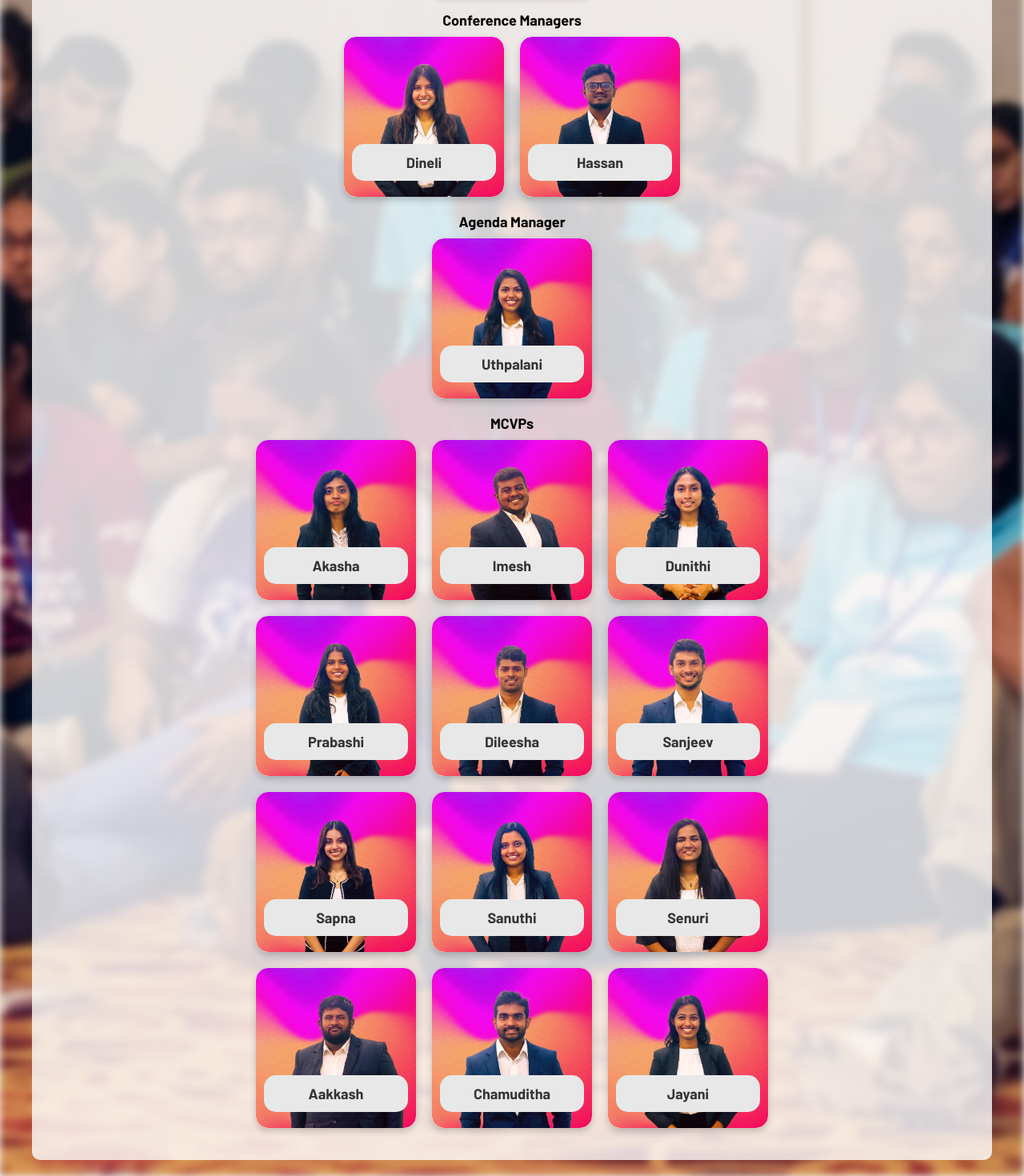
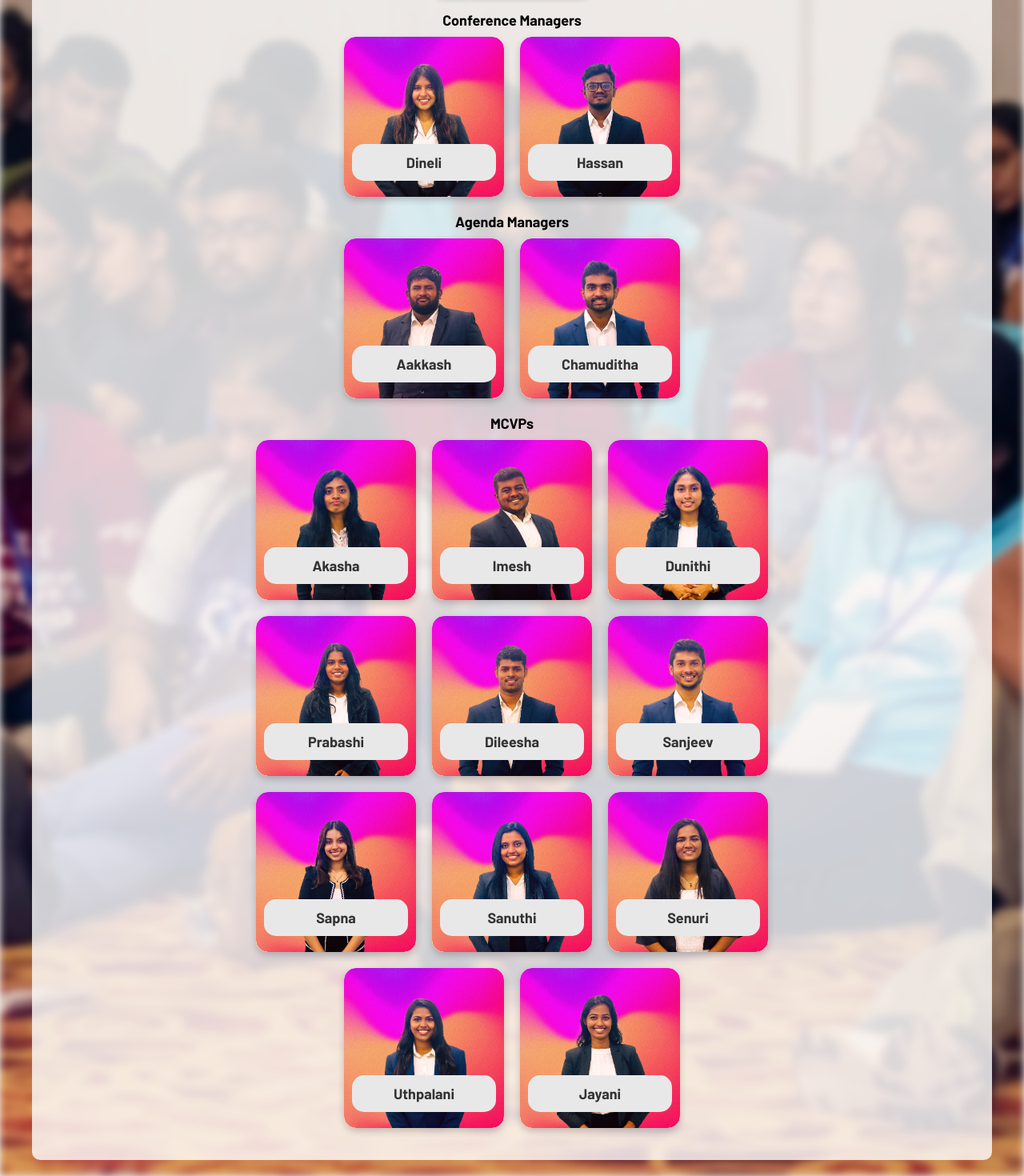
Before and after one commit to chamath-ranasinghe/NLDS-website, a React (Create React App) app: page /Faci in a window 1280 px wide. Shown: the part 620-2090 px from the top of the page at 80% size. Built offline with nearby package versions, Linux system fonts and the light colour scheme.

Commit message:
Agenda Managers changed

```diff
--- a/src/Pages/Faci.js
+++ b/src/Pages/Faci.js
@@ -73,9 +73,10 @@ const OC = () => {
             <FaciModal src={hassan} alt="Hassan" frontText="Hassan" backText= {HassanDetails}/>
           </div>
 
-          <p> Agenda Manager </p>
+          <p> Agenda Managers </p>
           <div className="organize">
-            <FaciModal src={uthpalani} alt="Uthpalani" frontText="Uthpalani" backText= {UthpalaniDetails}/>
+            <FaciModal src={aakkash} alt="Aakkash" frontText="Aakkash" backText= {AakkashDetails}/>
+            <FaciModal src={chamuditha} alt="Chamuditha" frontText="Chamuditha" backText= {ChamudithaDetails}/>
           </div>
 
           <p>MCVPs</p>
@@ -98,8 +99,7 @@ const OC = () => {
           </div>
 
           <div className="organize">
-            <FaciModal src={aakkash} alt="Aakkash" frontText="Aakkash" backText= {AakkashDetails}/>
-            <FaciModal src={chamuditha} alt="Chamuditha" frontText="Chamuditha" backText= {ChamudithaDetails}/>
+            <FaciModal src={uthpalani} alt="Uthpalani" frontText="Uthpalani" backText= {UthpalaniDetails}/>
             <FaciModal src={jayani} alt="Jayani" frontText="Jayani" backText= {JayaniDetails}/>
           </div>
         </div>
```
